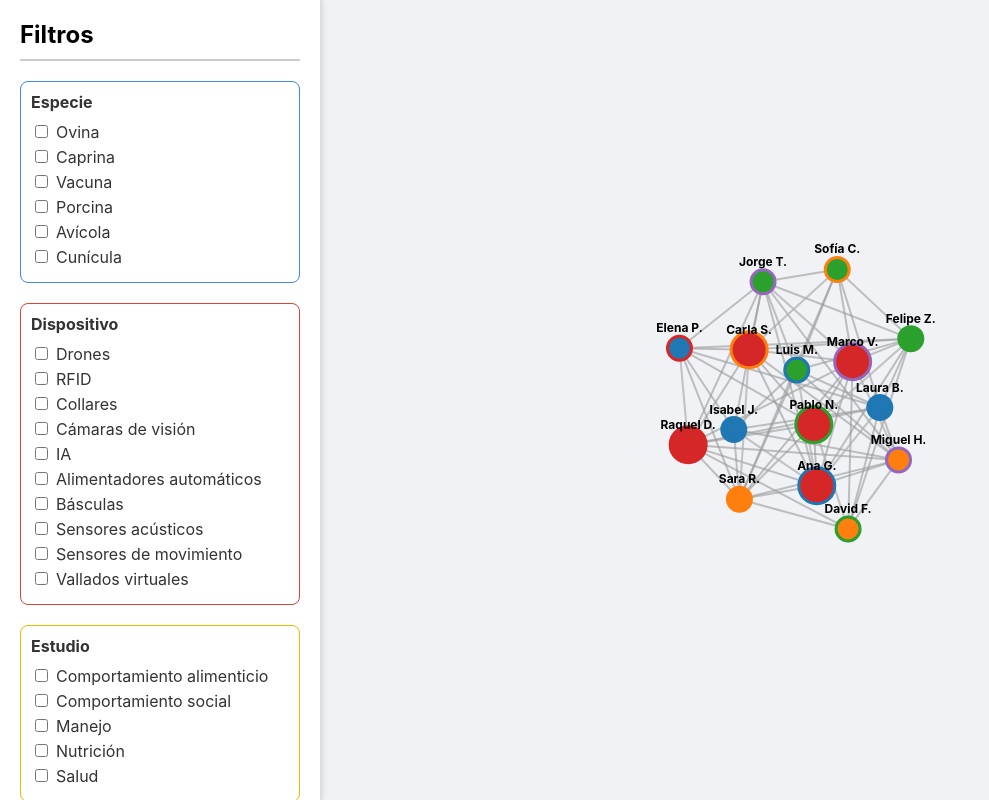
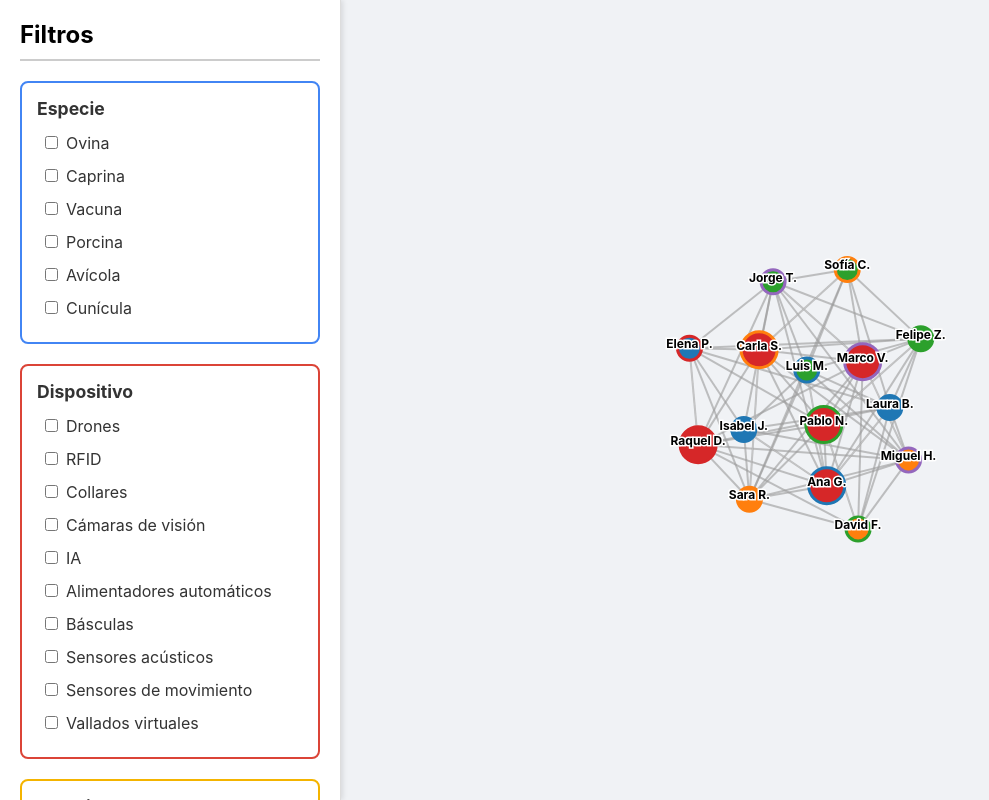
Before and after one commit to VLS76/Red-de-Colaboradores, a plain HTML site: page index.html in a window 1280 px wide. Shown: the whole page, without its empty margins (0-989 px from the left). Drawn offline with nearby package versions, Linux system fonts and the light colour scheme.

Commit message:
Update style.css

```diff
--- a/style.css
+++ b/style.css
@@ -14,7 +14,7 @@ body, html {
 }
 
 .filter-panel {
-    width: 280px;
+    width: 300px;
     background-color: #ffffff;
     padding: 20px;
     box-shadow: 2px 0 5px rgba(0,0,0,0.1);
@@ -31,15 +31,22 @@ body, html {
 
 .filter-group {
     margin-bottom: 20px;
-    padding: 10px;
-    border: 1px solid;
+    padding: 15px;
+    border-width: 2px;
+    border-style: solid;
     border-radius: 8px;
+    transition: box-shadow 0.2s;
 }
 
-.filter-group label {
+.filter-group:hover {
+    box-shadow: 0 0 8px rgba(0,0,0,0.1);
+}
+
+.filter-group > label {
     font-weight: bold;
     display: block;
     margin-bottom: 10px;
+    font-size: 1.1em;
 }
 
 .options {
@@ -53,6 +60,12 @@ body, html {
     cursor: pointer;
     display: flex;
     align-items: center;
+    padding: 4px;
+    border-radius: 4px;
+}
+
+.options label:hover {
+    background-color: #f4f4f4;
 }
 
 .options input {
@@ -84,5 +97,9 @@ body, html {
     fill: #000;
     font-weight: bold;
     text-anchor: middle;
-    transform: translateY(-16px);
+    paint-order: stroke;
+    stroke: #fff;
+    stroke-width: 3px;
+    stroke-linecap: butt;
+    stroke-linejoin: miter;
 }
```
